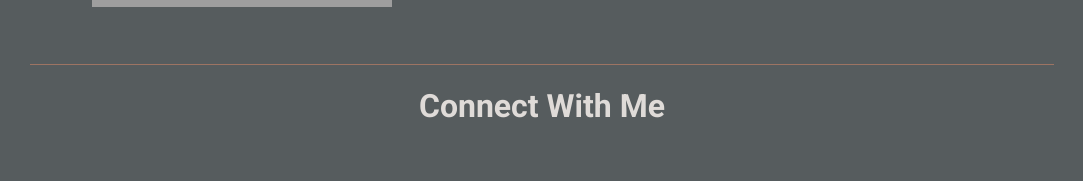
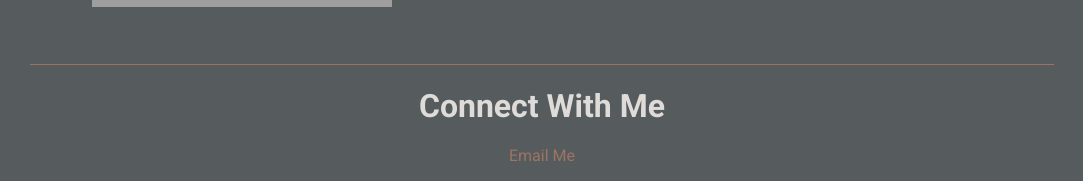
Before and after one commit to pat-kelly/react-portfolio, a React (Create React App) app: page / in a window 1280 px wide. Shown: the part 1795-1976 px from the top of the page, without its empty margins (98-1181 px from the left). Before the commit the page ends 1941 px from the top, so only its background shows below. Built offline with nearby package versions, Linux system fonts and the light colour scheme; grey boxes are pictures that could not be loaded.

Commit message:
adds connection section --under construction

```diff
--- a/src/components/About/About.jsx
+++ b/src/components/About/About.jsx
@@ -1,3 +1,4 @@
+import { Link } from 'react-router-dom';
 import styles from './About.module.css';
 
 const About = () => {
@@ -17,7 +18,16 @@ const About = () => {
       <div className={styles.borderElement}></div>
       <div id='contact' className={styles.connectContainer}>
         <h1>Connect With Me</h1>
-
+        <Link
+          to='#'
+          onClick={(e) =>{
+            window.location.href = "mailto:kelly.patj@gmail.com";
+            e.preventDefault();
+          }}
+        >
+          Email Me
+        </Link>
+        <div>**This section is under construction**</div>
       </div>
     </div>
   );
--- a/src/components/About/About.module.css
+++ b/src/components/About/About.module.css
@@ -30,3 +30,20 @@
   border-bottom: 1px solid var(--leather);
   margin-top:50px;
 }
+
+.connectContainer{
+  display: flex;
+  flex-direction: column;
+  align-items: center;
+}
+
+.connectContainer a{
+  text-decoration: none;
+  color: var(--leather);
+}
+
+.connectContainer :last-child{
+  margin-top:15px;
+  font-size: 18px;
+  font-style: italic;
+}
```
